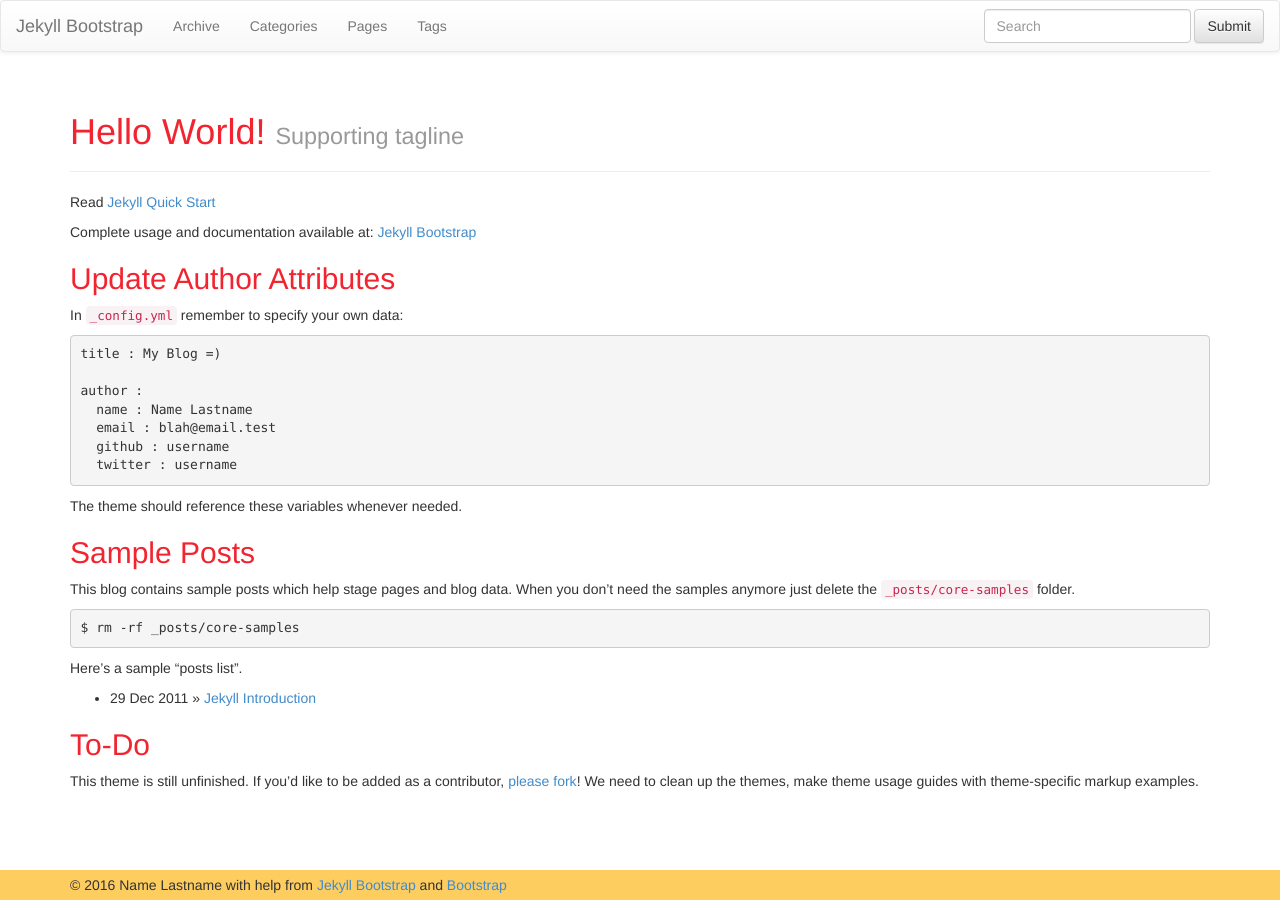
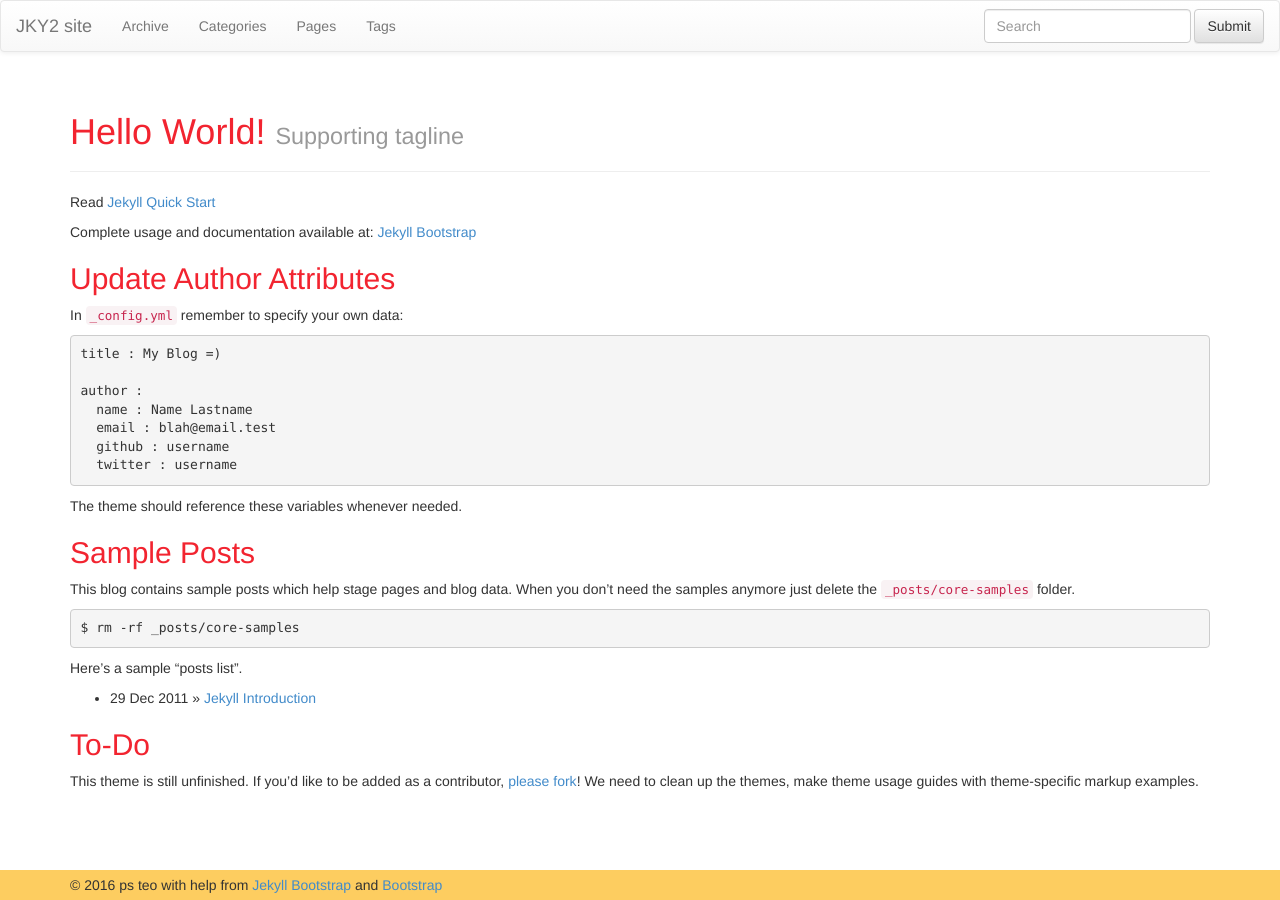
Before and after one commit to midpt/jky2, a Jekyll site: the page built from index.md, in a window 1280 px wide. Built offline with Jekyll 4.4.1, drawn with Linux system fonts in a browser that asks for light colours; nearby versions of some CDN libraries.

Commit message:
edit config.yml

```diff
--- a/_config.yml
+++ b/_config.yml
@@ -7,15 +7,14 @@ highlighter: pygments
 
 # Themes are encouraged to use these universal variables
 # so be sure to set them if your theme uses them.
-#
-title : Jekyll Bootstrap
-tagline: Site Tagline
+#<<<
+title : JKY2 site
+tagline: Keep trying
 author :
-  name : Name Lastname
-  email : blah@email.test
-  github : username
-  twitter : username
-  feedburner : feedname
+  name : ps teo
+  email :  teopersay@yahoo.com
+  twitter : nil
+  feedburner : nil
 
 # The production_url is only used when full-domain names are needed
 # such as sitemap.txt
@@ -24,8 +23,10 @@ author :
 # If you have set a CNAME (pages.github.com) set your custom domain here.
 # Else if you are pushing to username.github.io, replace with your username.
 # Finally if you are pushing to a GitHub project page, include the project name at the end.
-#
-production_url : http://username.github.io
+#<<<
+production_url : http://midpt.github.io/jky2
+
+markdown: kramdown
 
 gems: ["jekyll-sitemap"]
 
@@ -55,8 +56,8 @@ JB :
   #   - When in Localhost, your site will run from root "/" regardless of BASE_PATH
   #   - Only the following values are falsy: ["", null, false]
   #   - When setting BASE_PATH it must be a valid url.
-  #     This means always setting the protocol (http|https) or prefixing with "/"
-  BASE_PATH : false
+  #<<<     This means always setting the protocol (http|https) or prefixing with "/"
+  BASE_PATH : http://midpt.github.io/jky2
 
   # By default, the asset_path is automatically defined relative to BASE_PATH plus the enabled theme.
   # ex: [BASE_PATH]/assets/themes/[THEME-NAME]
@@ -80,7 +81,7 @@ JB :
   # Settings for comments helper
   # Set 'provider' to the comment provider you want to use.
   # Set 'provider' to false to turn commenting off globally.
-  #
+  #<<<
   comments :
     provider : disqus
     disqus :
```
